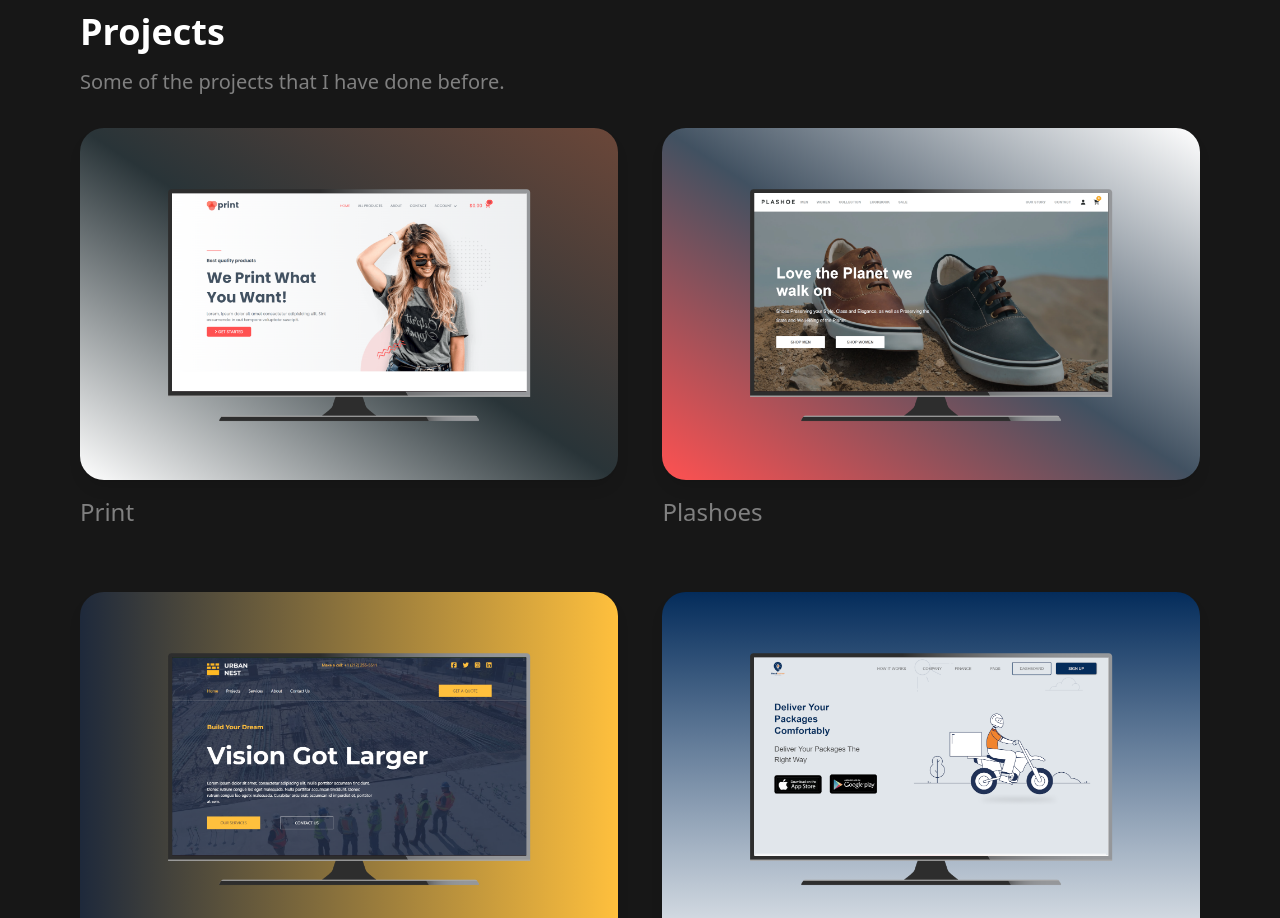
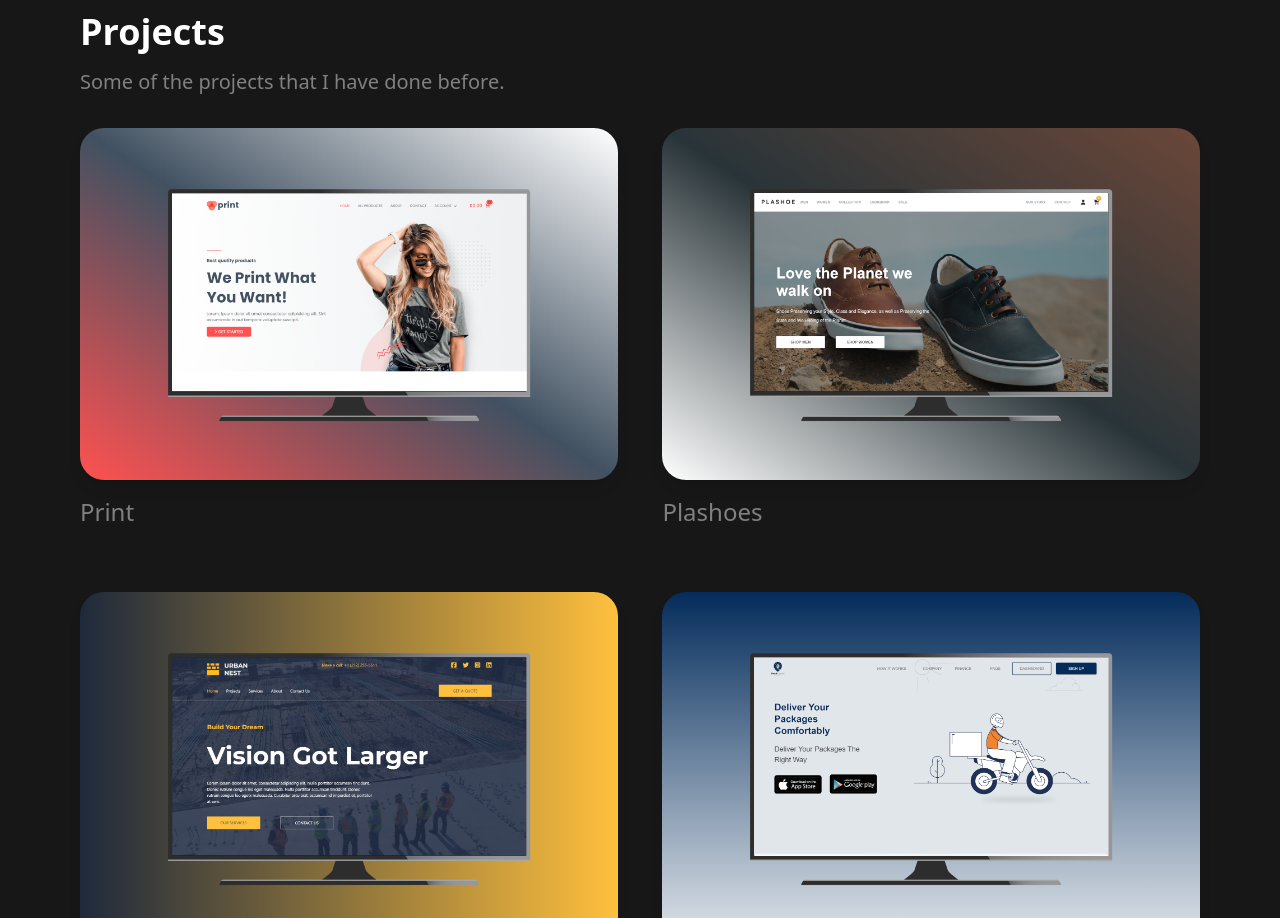
Before and after one commit to ib-ahmedd/portfolio, a Next.js app: page / in a window 1280 px wide. Shown: the part 1940-2858 px from the top of the page. Built offline with nearby package versions, Linux system fonts and the light colour scheme.

Commit message:
styling fix

```diff
--- a/constants/index.ts
+++ b/constants/index.ts
@@ -25,13 +25,13 @@ export const projectsArray: ProjectCardProps[] = [
   {
     title: "Print",
     image: "/images/portfolio/print.png",
-    bgClassName: "plashoes-bg",
+    bgClassName: "print-bg",
     link: "http://print-azure.vercel.app",
   },
   {
     title: "Plashoes",
     image: "/images/portfolio/plashoes.png",
-    bgClassName: "print-bg",
+    bgClassName: "plashoes-bg",
     link: "http://plashoes-demo.vercel.app",
   },
   {
```
